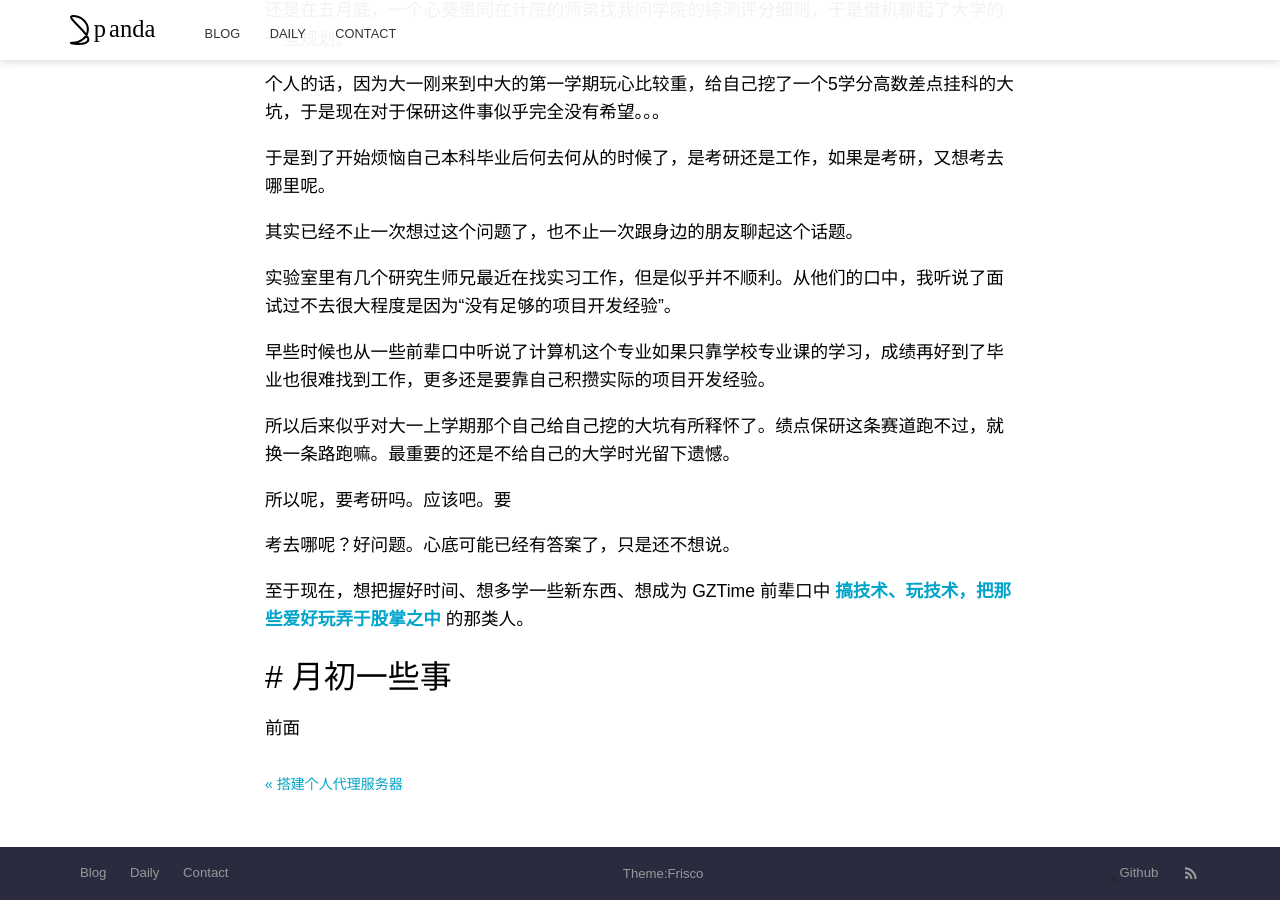
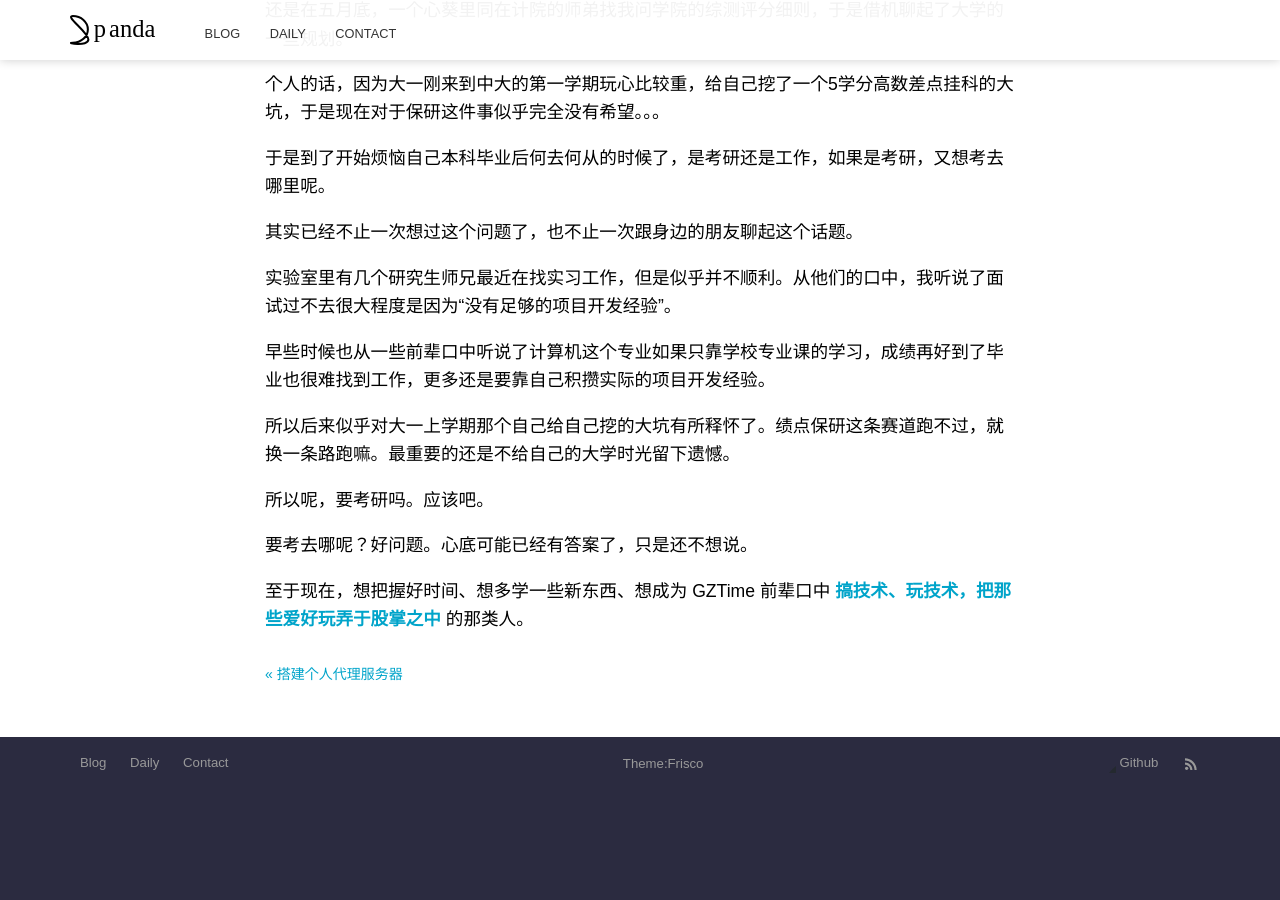
Before and after one commit to pandacase/pandacase.github.io, a Jekyll site: the page built from _posts/2023-06-02-thinking.md, in a window 1280 px wide and 900 px high, scrolled down 5428 px. Built offline with Jekyll 4.4.1, drawn with Linux system fonts in a browser that asks for light colours; nearby versions of some CDN libraries; some web fonts are replaced; comment, search, counter and statistics services are not loaded; a style sheet for code colours, icons or effects is not loaded; after the commit the page ends 6219 px from its top, so only the background shows below that.

Commit message:
Update 2023-06-02-thinking.md

```diff
--- a/_posts/2023-06-02-thinking.md
+++ b/_posts/2023-06-02-thinking.md
@@ -131,12 +131,8 @@ up主在采访到华为创始人之一郭平董事长的时候，郭总全程都
 
 所以后来似乎对大一上学期那个自己给自己挖的大坑有所释怀了。绩点保研这条赛道跑不过，就换一条路跑嘛。最重要的还是不给自己的大学时光留下遗憾。
 
-所以呢，要考研吗。应该吧。要
+所以呢，要考研吗。应该吧。
 
-考去哪呢？好问题。心底可能已经有答案了，只是还不想说。
+要考去哪呢？好问题。心底可能已经有答案了，只是还不想说。
 
 至于现在，想把握好时间、想多学一些新东西、想成为 GZTime 前辈口中 [**搞技术、玩技术，把那些爱好玩弄于股掌之中**](https://blog.gztime.cc/posts/2022/280b9d1/) 的那类人。
-
-## # 月初一些事
-
-前面
```
